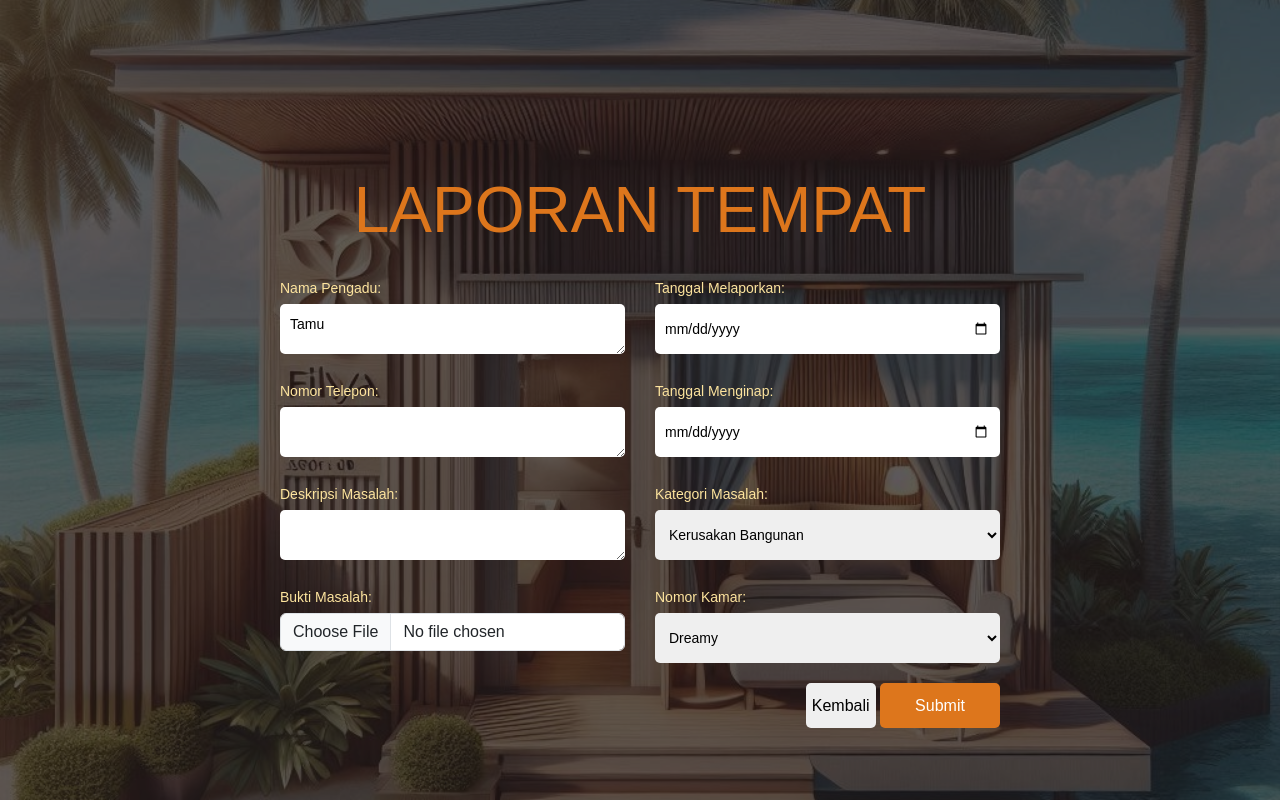
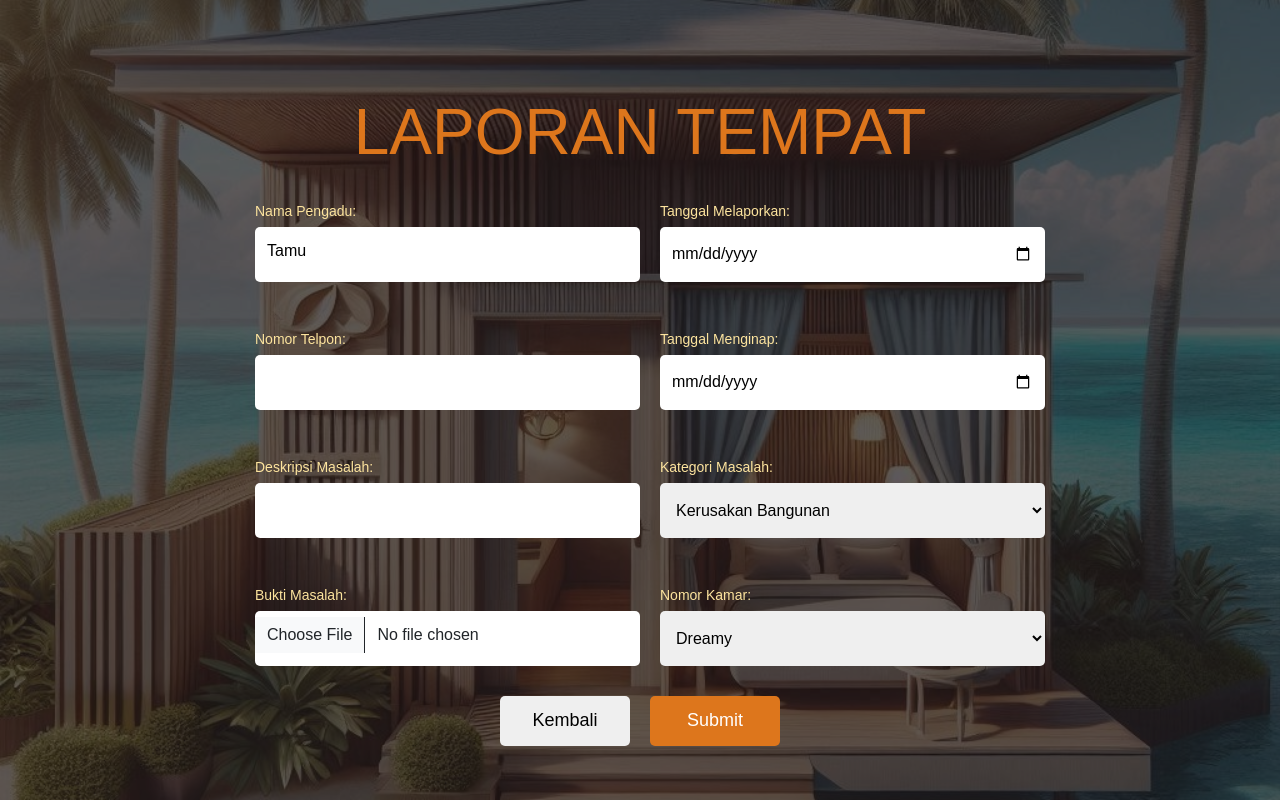
Before and after one commit to aefafifah/filya_suite, a PHP site: page /tempat.php in a window 1280 px wide. Run offline with PHP 8.4, Linux system fonts and the light colour scheme; some libraries are stand-ins or nearby versions.

Commit message:
Update tempat.php

```diff
--- a/tempat.php
+++ b/tempat.php
@@ -73,8 +73,6 @@ if ($_SERVER["REQUEST_METHOD"] == "POST") {
         }
     }
 
-
-
     // Tambahkan data laporan ke tabel tempat
     $stmt = $data->prepare("INSERT INTO tempat (nama_pengadu, no_telepon_pengadu, tanggal_menginap, nomor_kamar, jenis_masalah, deskripsi_masalah, file_bukti, waktu_pengaduan) VALUES (?, ?, ?, ?, ?, ?, ?, ?)");
     $stmt->bind_param("ssssssss", $nama_pengguna, $nomor_telpon, $tanggalMenginap, $damage_location, $category, $description, $target_file, $report_date);
@@ -142,15 +140,15 @@ $data->close();
             border-radius: 10px;
             position: relative;
             z-index: 2;
-            width: 90%;
-            max-width: 800px;
+            width: 95%;
+            max-width: 850px;
         }
 
         h1 {
             color: #DD761C;
             font-size: 64px;
             text-align: center;
-            margin-top: 100px;
+            margin-top: 40px;
             margin-bottom: 20px;
         }
 
@@ -163,12 +161,12 @@ $data->close();
         .form-row {
             display: flex;
             justify-content: space-between;
-            margin-bottom: 10px;
+            margin-bottom: 20px;
         }
 
         .form-row div {
             flex: 1;
-            margin-right: 30px;
+            margin-right: 20px;
         }
 
         .form-row div:last-child {
@@ -181,79 +179,76 @@ $data->close();
         textarea,
         select {
             width: 100%;
-            height: 50px;
-            padding: 10px;
-            font-size: 14px;
+            height: 55px;
+            padding: 12px;
+            font-size: 16px;
             border: none;
             border-radius: 5px;
+            box-sizing: border-box;
         }
 
         textarea {
-            height: auto;
+            height: 55px;
+            resize: none;
         }
 
+        #image-upload {
+            height: 55px;
+            padding: 12px;
+            font-size: 16px;
+            border: none;
+            border-radius: 5px;
+            box-sizing: border-box;
+        }
+
+        button {
+            height: 50px;
+            border: none;
+            border-radius: 5px;
+            font-size: 18px;
+            cursor: pointer;
+        }
+
+        .button-container {
+            display: flex;
+            justify-content: center;
+            gap: 20px;
+            margin-top: 20px;
+        }
+
+        .button-container button {
+            width: 130px;
+        }
+
+        .button-container .back-button {
+            background-color: white;
+            color: #DD761C;
+        }
+
+        .button-container .submit-button {
+            background-color: #DD761C;
+            color: white;
+        }
 
         input[type="text"],
         input[type="tel"],
         input[type="date"],
         textarea,
-        .image-upload select {
-            width: 100%;
-            height: 50px;
-            padding: 10px;
-            font-size: 14px;
-            border: none;
-            border-radius: 5px;
+        select {
+            width: calc(100% + 20px);
+            margin-bottom: 10px;
         }
 
-        .description {
-            height: 150px;
+        #image-upload {
+            width: calc(100% + 20px);
+            margin-bottom: 10px;
         }
 
-        button,
-        .upload-button {
-            height: 45px;
-            border: none;
-            border-radius: 5px;
-            font-size: 16px;
-            cursor: pointer;
-        }
-
-        .upload-button {
-            width: 200px;
-            margin-top: 10px;
-        }
-
-        .button-container {
-            text-align: right;
-            margin-top: 20px;
-        }
-
-        .button-container .back-button {
-            width: 120px;
-            background-color: white;
-            color: #DD761C;
-            display: inline-block;
-            margin-right: 10px;
-        }
-
-        .button-container .submit-button {
-            width: 120px;
-            background-color: #DD761C;
-            color: white;
-            display: inline-block;
-        }
-
-        button:hover {
-            opacity: 0.8;
-        }
-
-        .message {
-            color: white;
-            text-align: center;
-            margin-top: 20px;
+        .form-row {
+            gap: 20px;
         }
     </style>
+
 </head>
 
 <body>
@@ -290,7 +285,7 @@ $data->close();
             <div class="form-row">
                 <div>
                     <label for="name">Nama Pengadu:</label>
-                    <textarea id="name" name="name" required readonly><?php echo $nama_pengguna; ?></textarea>
+                    <textarea id="name" name="name" required><?php echo $nama_pengguna; ?></textarea>
                 </div>
                 <div>
                     <label for="report_date">Tanggal Melaporkan:</label>
@@ -298,14 +293,11 @@ $data->close();
                 </div>
             </div>
 
+            <!-- Baris Nomor Telepon dan Tanggal Menginap -->
             <div class="form-row">
                 <div>
-                    <label for="phone">Nomor Telepon:</label>
-                    <textarea id="phone" name="phone" required readonly><?php if ($usertype === 'guest'): ?>
-                <?php echo ''; ?>
-        <?php else: ?>
-                readonly
-        <?php endif; ?>><?php echo $nomor_telpon; ?></textarea>
+                    <label for="phone">Nomor Telpon:</label>
+                    <textarea id="phone" name="phone" readonly required><?php echo htmlspecialchars($nomor_telpon, ENT_QUOTES, 'UTF-8'); ?></textarea>
                 </div>
                 <div>
                     <label for="tanggalMenginap">Tanggal Menginap:</label>
@@ -356,8 +348,6 @@ $data->close();
                 <button type="submit" class="submit-button">Submit</button>
             </div>
         </form>
-
-
     </div>
 </body>
 
```
